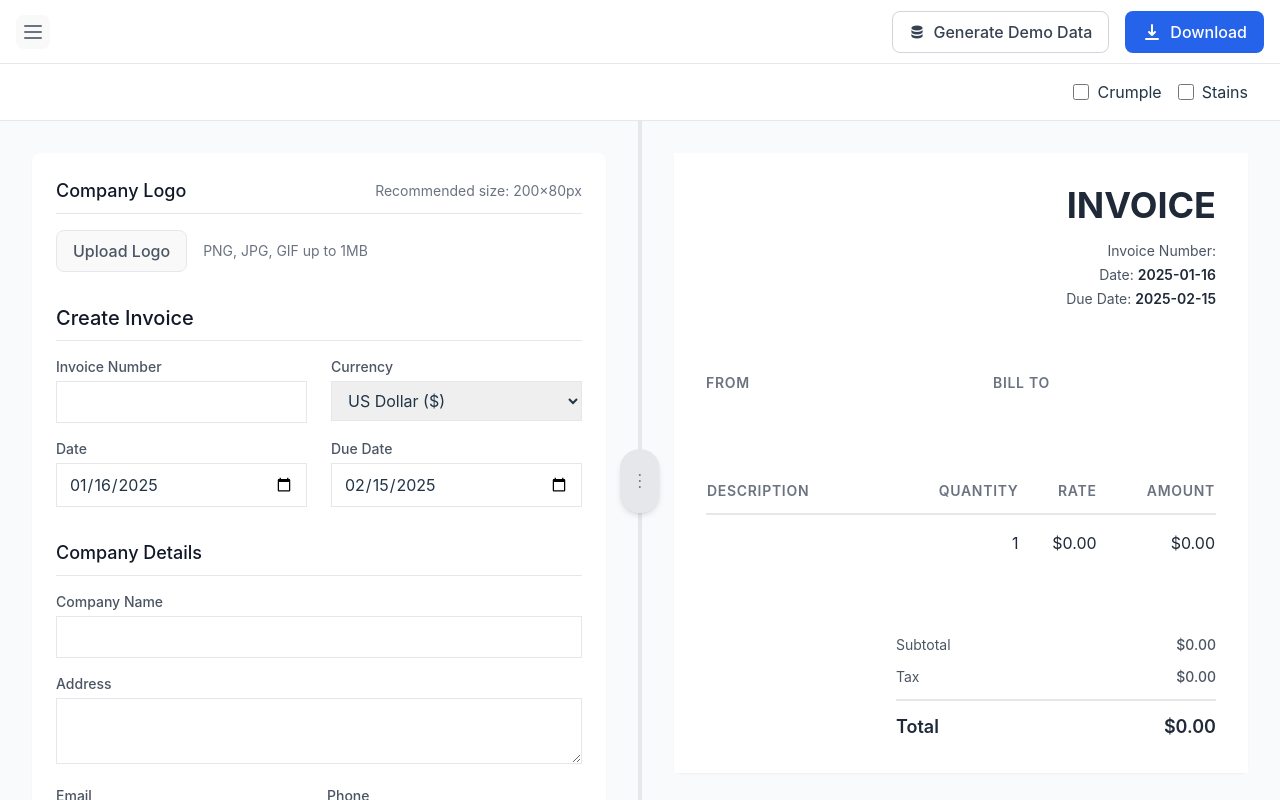
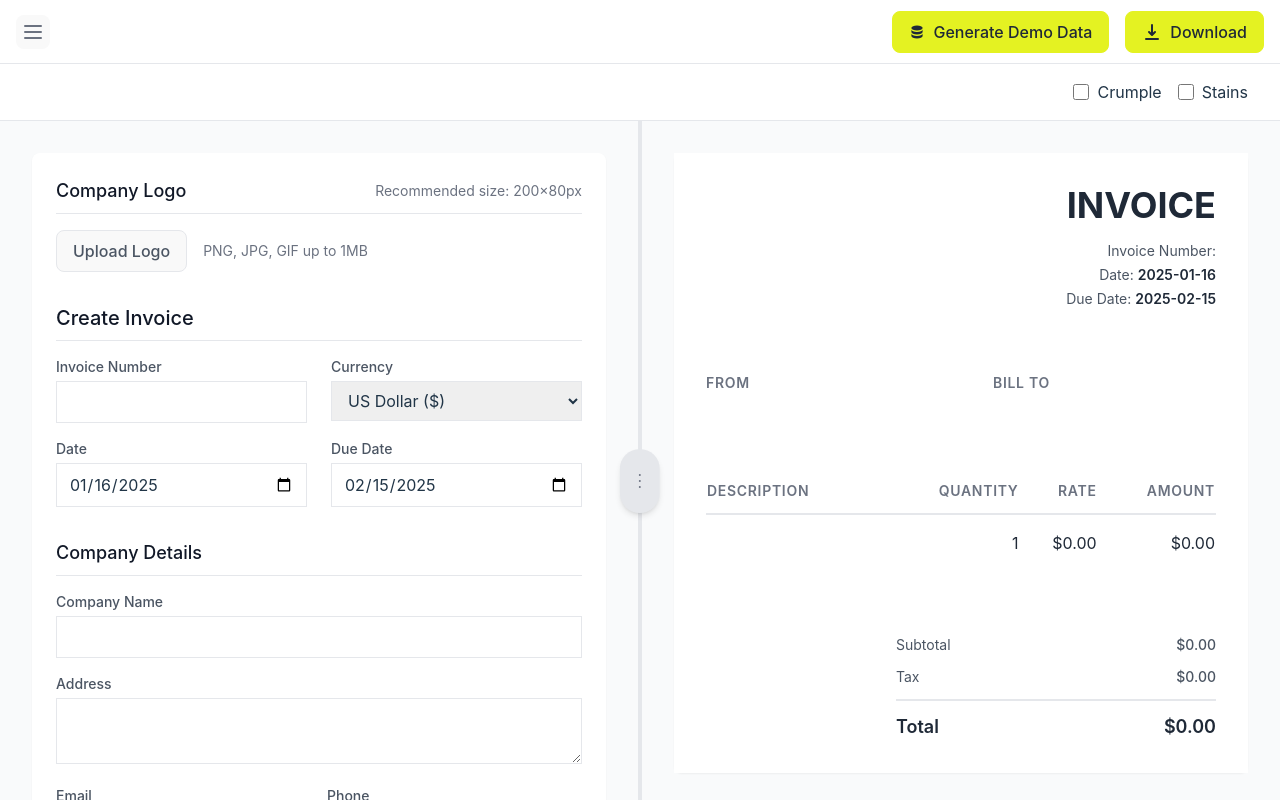
Before and after one commit to davehthompson/invoicegenerator, a React (Vite) app: page / in a window 1280 px wide. Built offline with nearby package versions, Linux system fonts and the light colour scheme.

Commit message:
Fixed a bug where the menus for generate demo data and downloading were being hidden behind other divs.

```diff
--- a/src/domains/invoice/components/DemoDataButton.jsx
+++ b/src/domains/invoice/components/DemoDataButton.jsx
@@ -89,7 +89,7 @@ const DemoDataButton = ({
           e.stopPropagation();
           setIsOpen(!isOpen);
         }}
-        className="flex items-center gap-2 px-4 py-2 bg-white border border-gray-300 text-gray-700 hover:bg-gray-50 focus:outline-none focus:border-blue-500 transition-colors"
+        className="flex items-center gap-2 px-4 py-2 bg-[#E4F222] border border-[#E4F222] text-gray-800 hover:bg-[#cdd71f] hover:border-[#cdd71f] focus:outline-none focus:ring-2 focus:ring-[#E4F222] focus:ring-opacity-50 transition-colors"
       >
         <svg
           xmlns="http://www.w3.org/2000/svg"
--- a/src/domains/invoice/components/DownloadButtons.jsx
+++ b/src/domains/invoice/components/DownloadButtons.jsx
@@ -224,7 +224,7 @@ const DownloadButtons = ({ invoiceData, lineItems, setInvoiceData }) => {
           !isGenerating && setIsOpen(!isOpen);
         }}
         disabled={isGenerating}
-        className={`flex items-center gap-2 px-4 py-2 bg-blue-600 text-white hover:bg-blue-700 focus:outline-none focus:bg-blue-700 transition-colors ${
+        className={`flex items-center gap-2 px-4 py-2 bg-[#E4F222] border border-[#E4F222] text-gray-800 hover:bg-[#cdd71f] hover:border-[#cdd71f] focus:outline-none focus:ring-2 focus:ring-[#E4F222] focus:ring-opacity-50 transition-colors ${
           isGenerating ? 'opacity-75 cursor-not-allowed' : ''
         }`}
       >
```
